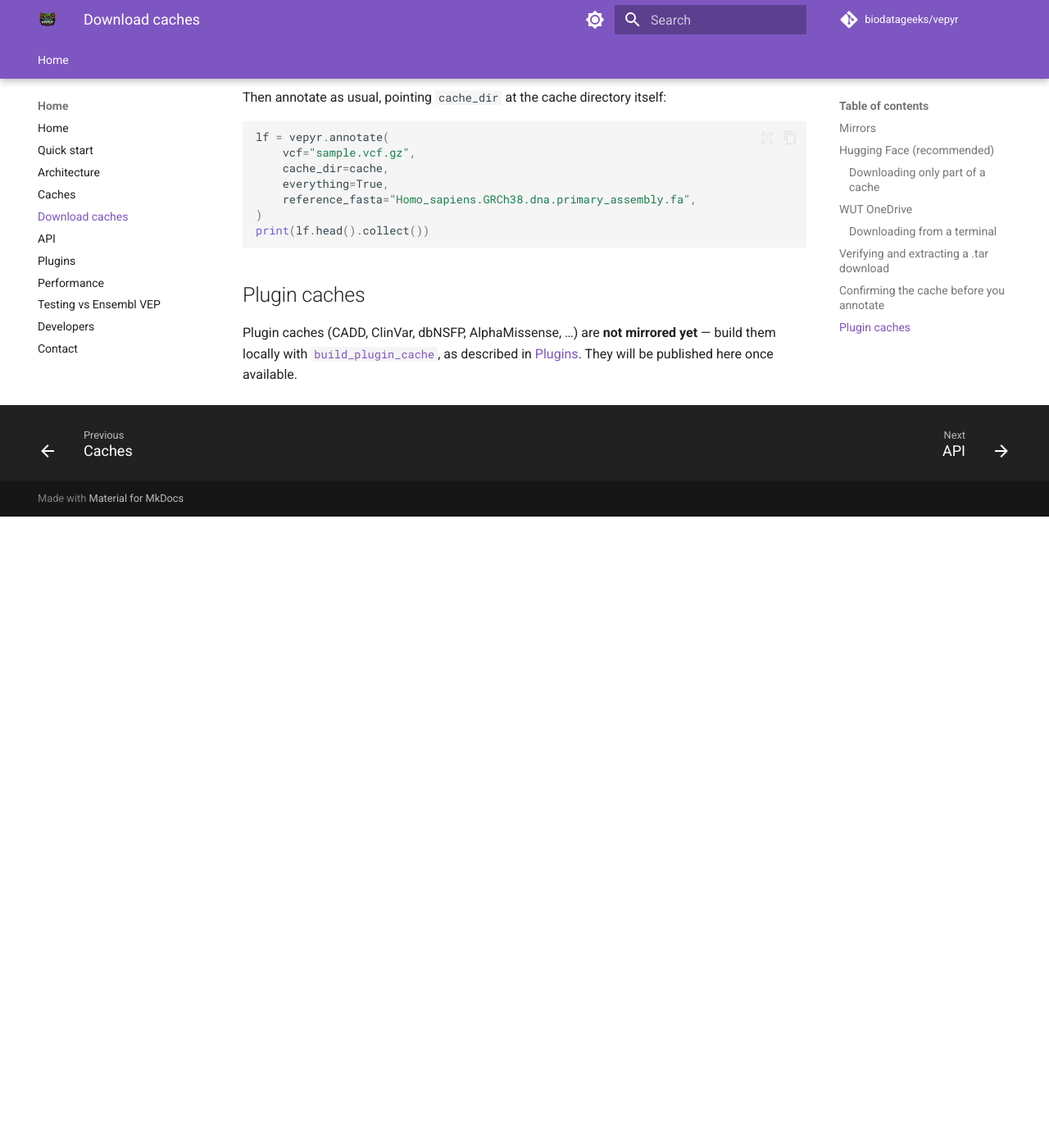
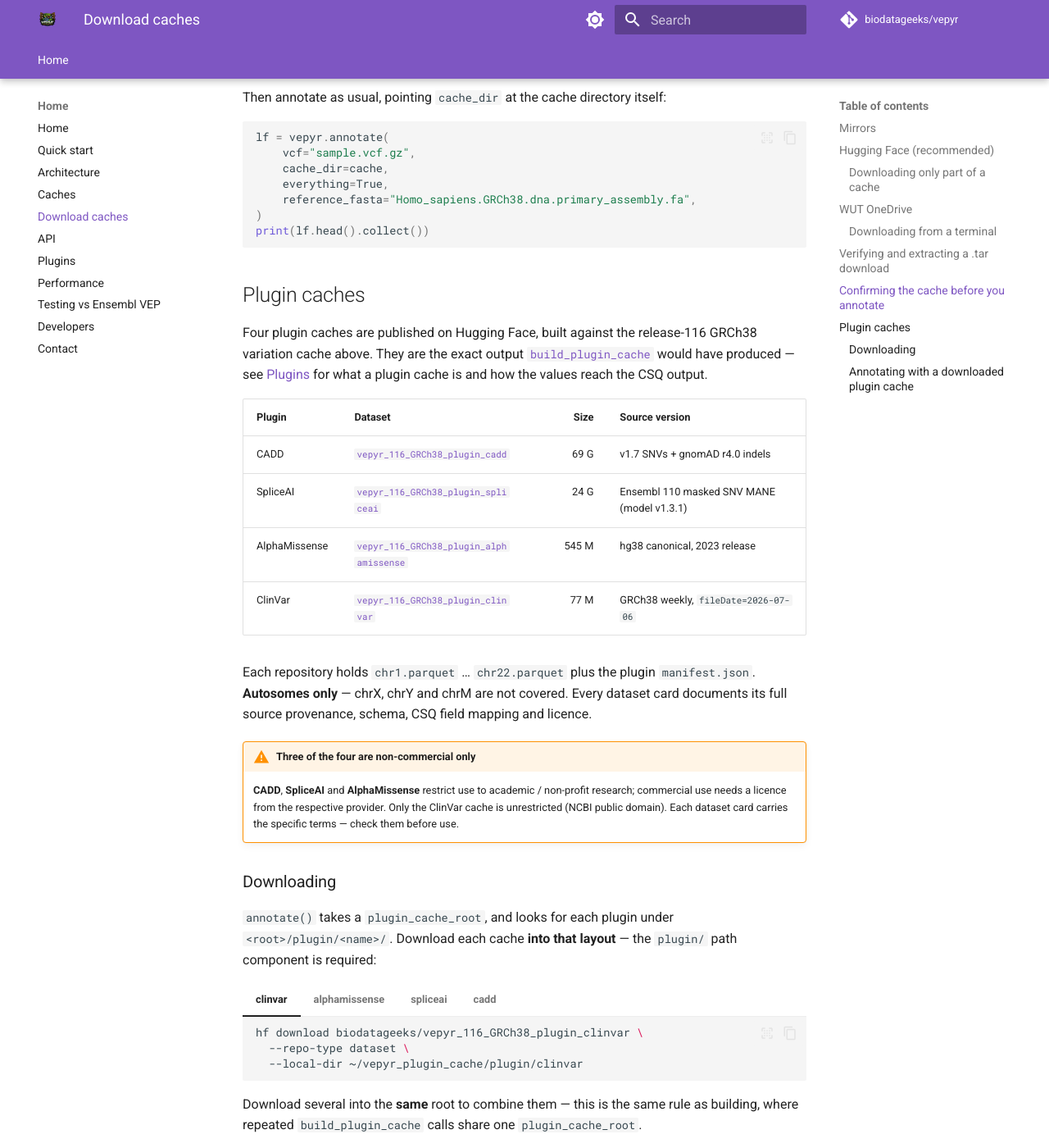
Before and after one commit to biodatageeks/vepyr, an MkDocs documentation site: the page built from docs/downloads.md, in a window 1280 px wide and 1400 px high, scrolled down 3572 px. Shown: the whole window at 82% size. Built offline with MkDocs 1.6.1 and Material for MkDocs 9.7.7, drawn with Linux system fonts in a browser that asks for light colours; comment, search, counter and statistics services are not loaded; before the commit the page ends 4202 px from its top, so only the background shows below that; some of the changed text lies outside the part shown.

Commit message:
docs: add the four published plugin caches to the download page
CADD, SpliceAI, AlphaMissense and ClinVar plugin caches are now published as
public Hugging Face dataset repos, so the page no longer has to send users off
to build them locally.

The download recipes use `--local-dir .../plugin/<name>` rather than the
plugin's own name at the root: `build_plugin_cache` writes to
`plugin_cache_root/plugin/<plugin_name>` (src/lib.rs), and `annotate()` reads
back the same layout, so dropping the `plugin/` component yields a root the
engine cannot resolve.

Three of the four sources are non-commercial only (CADD, SpliceAI,
AlphaMissense); only ClinVar is unrestricted. That is called out on the page
rather than left to the dataset cards.

The tiering note is stated as inheritance rather than "variants in the
variation cache": a plugin row's tier is copied from its matching variation
row, and rows with no match are cold. Checked on chr21 — all 1,638 warm ClinVar
rows map to variation tier 0, while the 48,299 cold rows split into 25,025 that
are present in the variation cache at tier 1 and 23,274 absent from it.

dbNSFP is not mirrored and is still listed as build-locally.

Co-Authored-By: Claude Opus 5 (1M context) <noreply@anthropic.com>
Claude-Session: https://claude.ai/code/session_01LDC25PU7NyAYhoVLedrfeA

````diff
--- a/docs/downloads.md
+++ b/docs/downloads.md
@@ -10,9 +10,9 @@ See [Caches](caches.md) for what a cache contains, how the entities map to CSQ
 fields, and how the three cache types differ.
 
 !!! info "Currently available: release 116, GRCh38"
-    All three cache types are published for **Ensembl release 116 / GRCh38**.
-    Release 115 caches and plugin caches are not yet mirrored — build those
-    locally for now.
+    All three cache types are published for **Ensembl release 116 / GRCh38**,
+    along with four [plugin caches](#plugin-caches). Release 115 caches and the
+    dbNSFP plugin cache are not yet mirrored — build those locally for now.
 
 | Cache | Transcript set | Size |
 |---|---|--:|
@@ -180,7 +180,109 @@ print(lf.head().collect())
 
 ## Plugin caches
 
-Plugin caches (CADD, ClinVar, dbNSFP, AlphaMissense, …) are **not mirrored
-yet** — build them locally with
-[`build_plugin_cache`](api.md#vepyr.build_plugin_cache), as described in
-[Plugins](plugins.md). They will be published here once available.
+Four plugin caches are published on Hugging Face, built against the release-116
+GRCh38 variation cache above. They are the exact output
+[`build_plugin_cache`](api.md#vepyr.build_plugin_cache) would have produced —
+see [Plugins](plugins.md) for what a plugin cache is and how the values reach
+the CSQ output.
+
+| Plugin | Dataset | Size | Source version |
+|---|---|--:|---|
+| CADD | [`vepyr_116_GRCh38_plugin_cadd`](https://huggingface.co/datasets/biodatageeks/vepyr_116_GRCh38_plugin_cadd) | 69 G | v1.7 SNVs + gnomAD r4.0 indels |
+| SpliceAI | [`vepyr_116_GRCh38_plugin_spliceai`](https://huggingface.co/datasets/biodatageeks/vepyr_116_GRCh38_plugin_spliceai) | 24 G | Ensembl 110 masked SNV MANE (model v1.3.1) |
+| AlphaMissense | [`vepyr_116_GRCh38_plugin_alphamissense`](https://huggingface.co/datasets/biodatageeks/vepyr_116_GRCh38_plugin_alphamissense) | 545 M | hg38 canonical, 2023 release |
+| ClinVar | [`vepyr_116_GRCh38_plugin_clinvar`](https://huggingface.co/datasets/biodatageeks/vepyr_116_GRCh38_plugin_clinvar) | 77 M | GRCh38 weekly, `fileDate=2026-07-06` |
+
+Each repository holds `chr1.parquet` … `chr22.parquet` plus the plugin
+`manifest.json`. **Autosomes only** — chrX, chrY and chrM are not covered. Every
+dataset card documents its full source provenance, schema, CSQ field mapping and
+licence.
+
+!!! warning "Three of the four are non-commercial only"
+    **CADD**, **SpliceAI** and **AlphaMissense** restrict use to academic /
+    non-profit research; commercial use needs a licence from the respective
+    provider. Only the ClinVar cache is unrestricted (NCBI public domain). Each
+    dataset card carries the specific terms — check them before use.
+
+### Downloading
+
+`annotate()` takes a `plugin_cache_root`, and looks for each plugin under
+`<root>/plugin/<name>/`. Download each cache **into that layout** — the
+`plugin/` path component is required:
+
+=== "clinvar"
+
+    ```bash
+    hf download biodatageeks/vepyr_116_GRCh38_plugin_clinvar \
+      --repo-type dataset \
+      --local-dir ~/vepyr_plugin_cache/plugin/clinvar
+    ```
+
+=== "alphamissense"
+
+    ```bash
+    hf download biodatageeks/vepyr_116_GRCh38_plugin_alphamissense \
+      --repo-type dataset \
+      --local-dir ~/vepyr_plugin_cache/plugin/alphamissense
+    ```
+
+=== "spliceai"
+
+    ```bash
+    hf download biodatageeks/vepyr_116_GRCh38_plugin_spliceai \
+      --repo-type dataset \
+      --local-dir ~/vepyr_plugin_cache/plugin/spliceai
+    ```
+
+=== "cadd"
+
+    ```bash
+    hf download biodatageeks/vepyr_116_GRCh38_plugin_cadd \
+      --repo-type dataset \
+      --local-dir ~/vepyr_plugin_cache/plugin/cadd
+    ```
+
+Download several into the **same** root to combine them — this is the same rule
+as building, where repeated `build_plugin_cache` calls share one
+`plugin_cache_root`.
+
+A single chromosome works here too, and unlike the variation cache there is no
+root table to preserve — the plugin `manifest.json` is the only companion file:
+
+```bash
+hf download biodatageeks/vepyr_116_GRCh38_plugin_cadd \
+  --repo-type dataset \
+  --include 'chr22.parquet' \
+  --include 'manifest.json' \
+  --local-dir ~/vepyr_plugin_cache/plugin/cadd
+```
+
+!!! note "The manifest lists every chromosome, downloaded or not"
+    `manifest.json` is published whole, so it advertises all 22 shards even in a
+    partial download. Keep the plugin cache's contig coverage at least as wide
+    as the contigs you annotate.
+
+### Annotating with a downloaded plugin cache
+
+```python
+import os
+import vepyr
+
+lf = vepyr.annotate(
+    vcf="sample.vcf.gz",
+    cache_dir=os.path.expanduser("~/vepyr_cache/116_GRCh38_merged"),
+    everything=True,
+    reference_fasta="Homo_sapiens.GRCh38.dna.primary_assembly.fa",
+    plugin_cache_root=os.path.expanduser("~/vepyr_plugin_cache"),
+)
+```
+
+Note `plugin_cache_root` points at the root that *contains* `plugin/`, not at
+an individual plugin directory.
+
+!!! tip "Tiering is inherited, so match the releases"
+    A plugin cache's warm/cold `tier` is copied row-for-row from the variation
+    cache it was built against (rows with no variation-cache match are cold).
+    These four were built against the release-116 GRCh38 cache, so pair them
+    with a 116 cache. Pairing with a different release still annotates
+    correctly — `tier` only affects lookup locality, not values.
````
Also changed, not shown: docs/plugins.md (+5 -0 lines).
